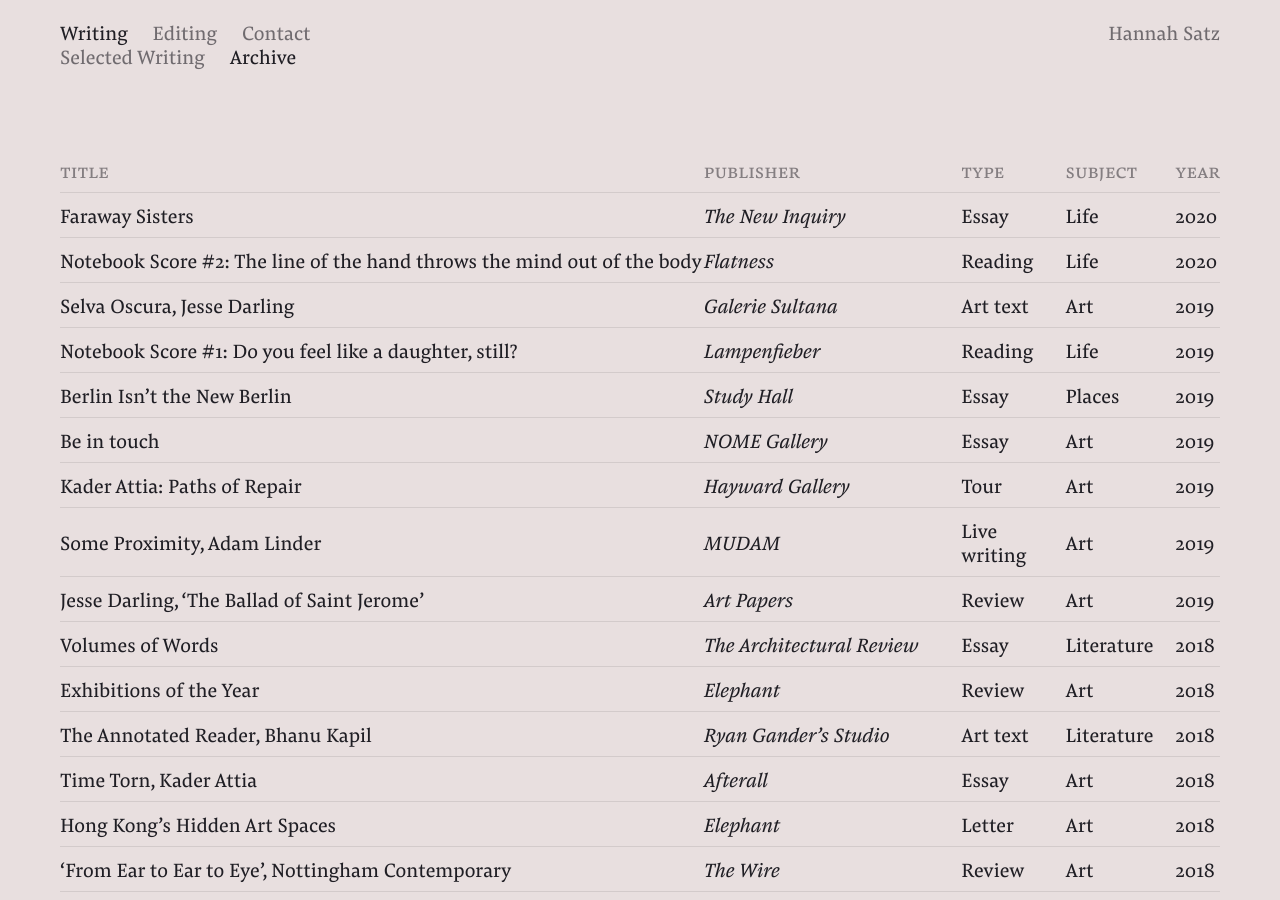
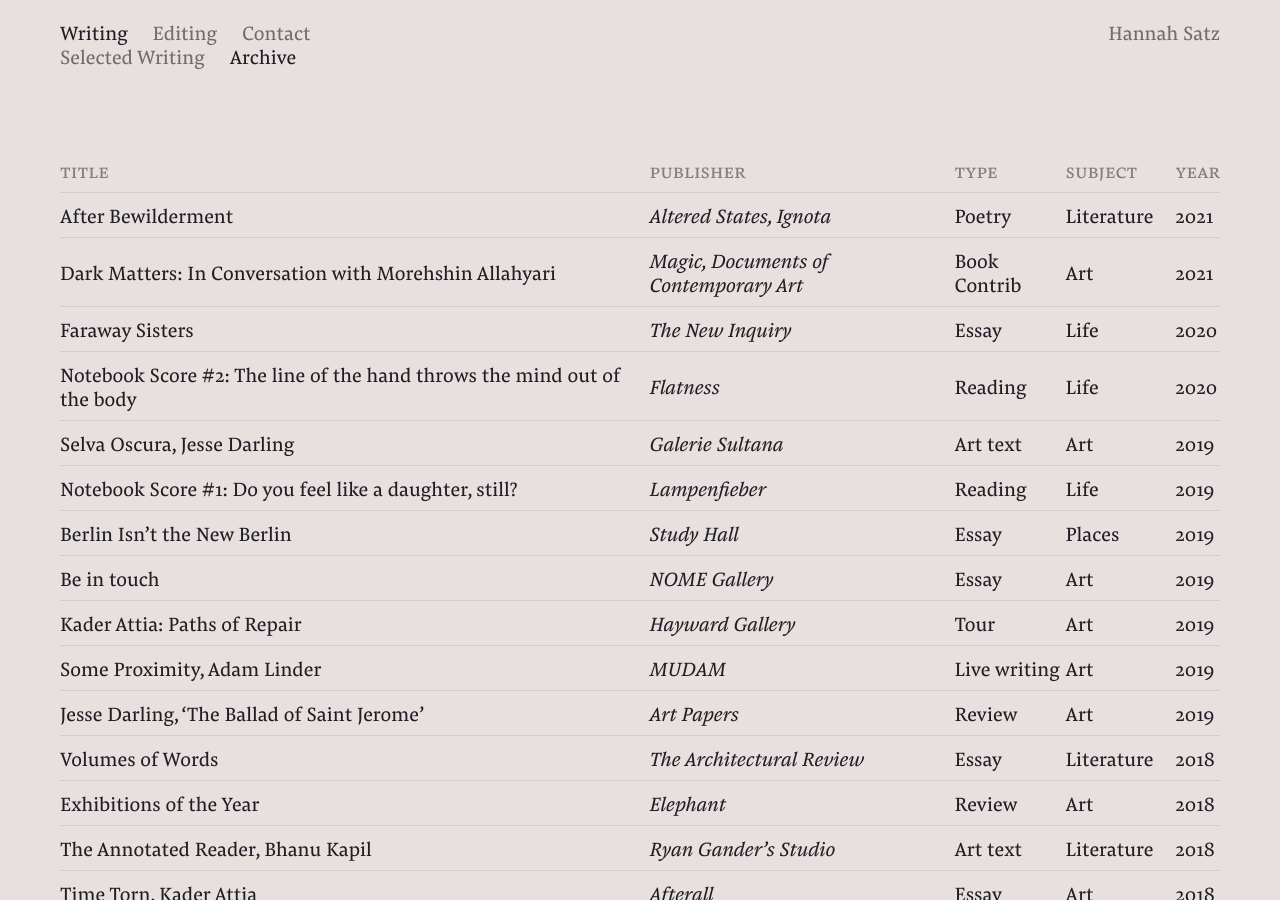
Before and after one commit to hg-site/hg-site.github.io, a Jekyll site: the page built from archive/index.markdown, in a window 1280 px wide and 900 px high. Built offline with Jekyll 4.4.1, drawn with Linux system fonts in a browser that asks for light colours.

Commit message:
Updated Index

```diff
--- a/archive/index.markdown
+++ b/archive/index.markdown
@@ -15,6 +15,22 @@
 </tr>
 </thead>
 <tbody class="list">
+
+<tr data-href="https://ignota.org/products/altered-states">
+	<td class="title">After Bewilderment</td>
+	<td class="publisher">Altered States, Ignota</td>
+	<td class="type">Poetry</td>
+	<td class="subject">Literature</td>
+	<td class="year">2021</td>
+</tr>
+
+<tr data-href="https://shop.whitechapelgallery.org/products/documents-of-contemporary-art-magic">
+	<td class="title">Dark Matters: In Conversation with Morehshin Allahyari</td>
+	<td class="publisher">Magic, Documents of Contemporary Art</td>
+	<td class="type">Book Contrib</td>
+	<td class="subject">Art</td>
+	<td class="year">2021</td>
+</tr>
 
 <tr data-href="https://thenewinquiry.com/faraway-sisters/">
 	<td class="title">Faraway Sisters</td>
```
